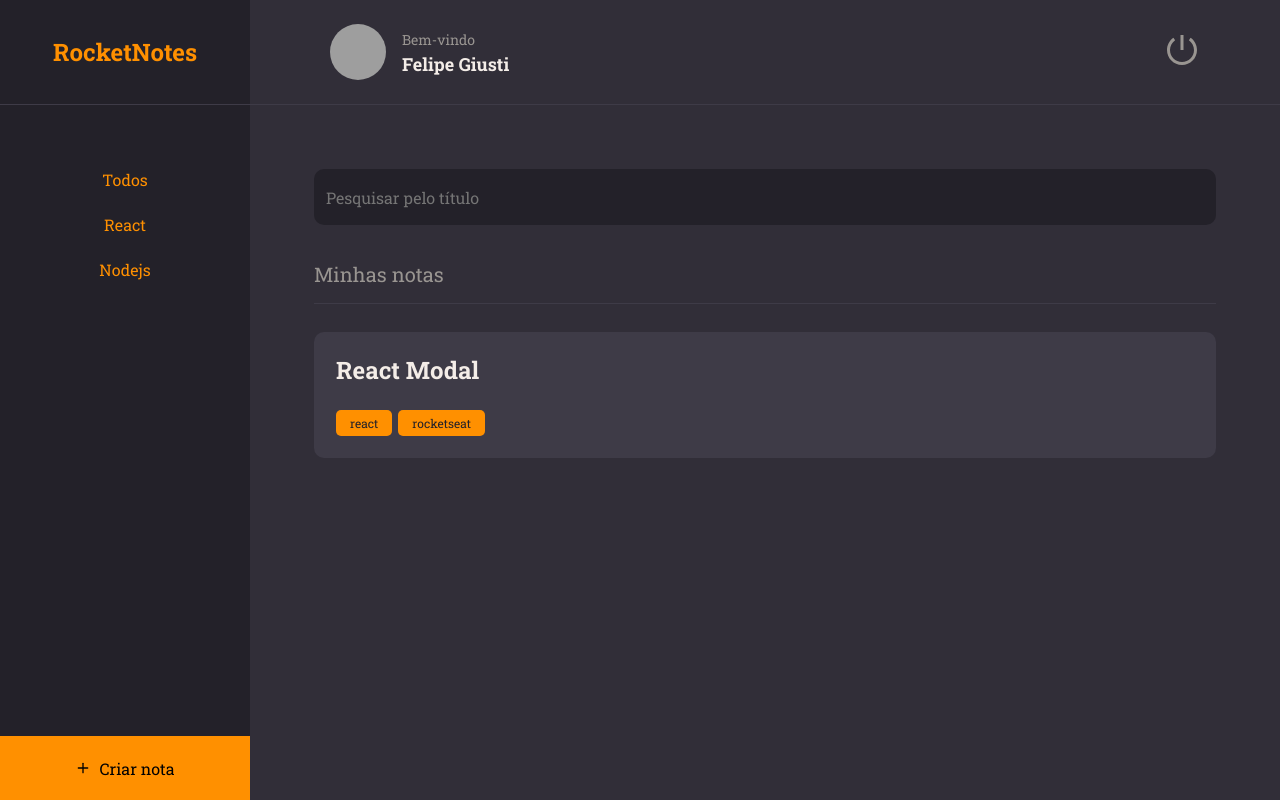
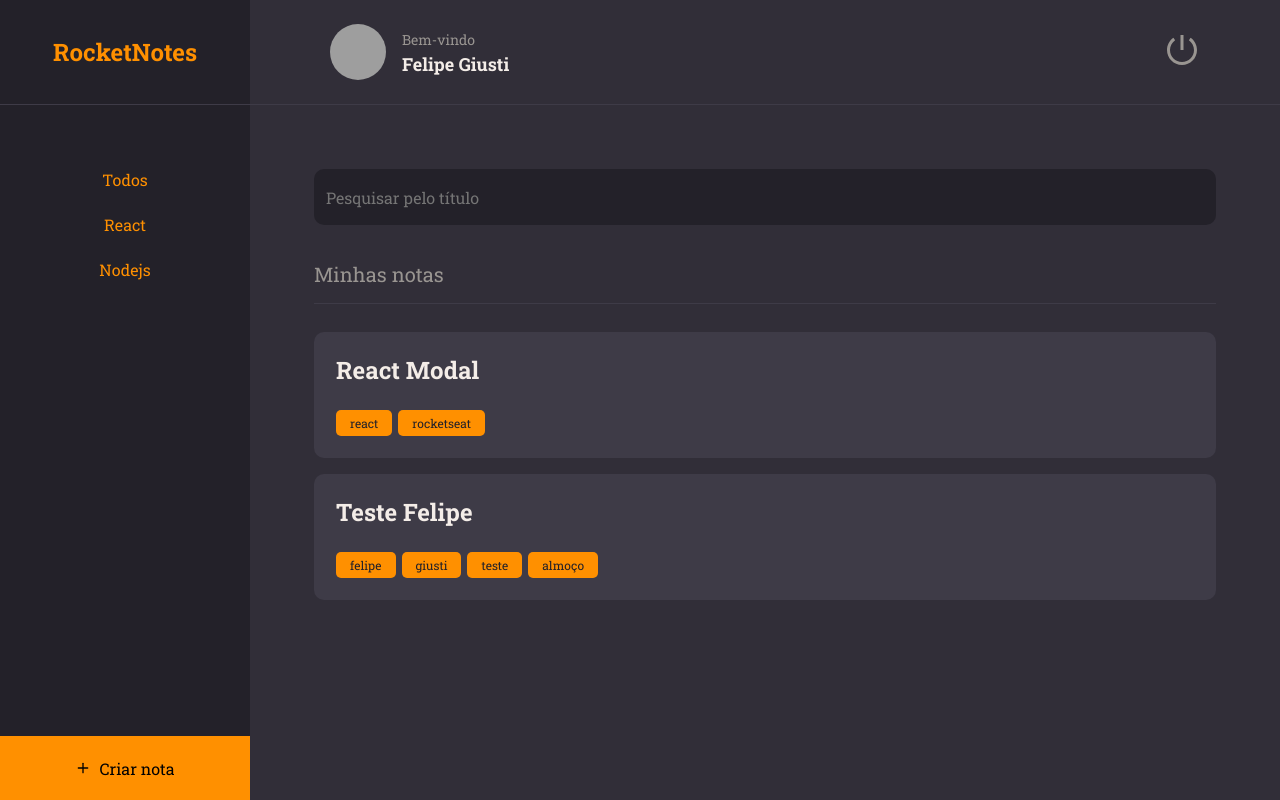
Before and after one commit to FelipeGiusti/desafio15-RocketNotes-fronted-310124, a React (Vite) app: page / in a window 1280 px wide. Built offline with nearby package versions, Linux system fonts and the light colour scheme; grey boxes are pictures that could not be loaded.

Commit message:
finalização do componentes notes

```diff
--- a/src/pages/Home/index.jsx
+++ b/src/pages/Home/index.jsx
@@ -32,6 +32,16 @@ export function Home() {
             ]
           }}
           />
+          <Note data={{
+            title: "Teste Felipe",
+            tags: [
+              { id: '1', name: 'felipe' },
+              { id: '2', name: 'giusti' },
+              { id: '3', name: 'teste' },
+              { id: '4', name: 'almoço' }
+            ]
+          }}
+          />
         </Section>
       </Content>
       <NewNote>
```
